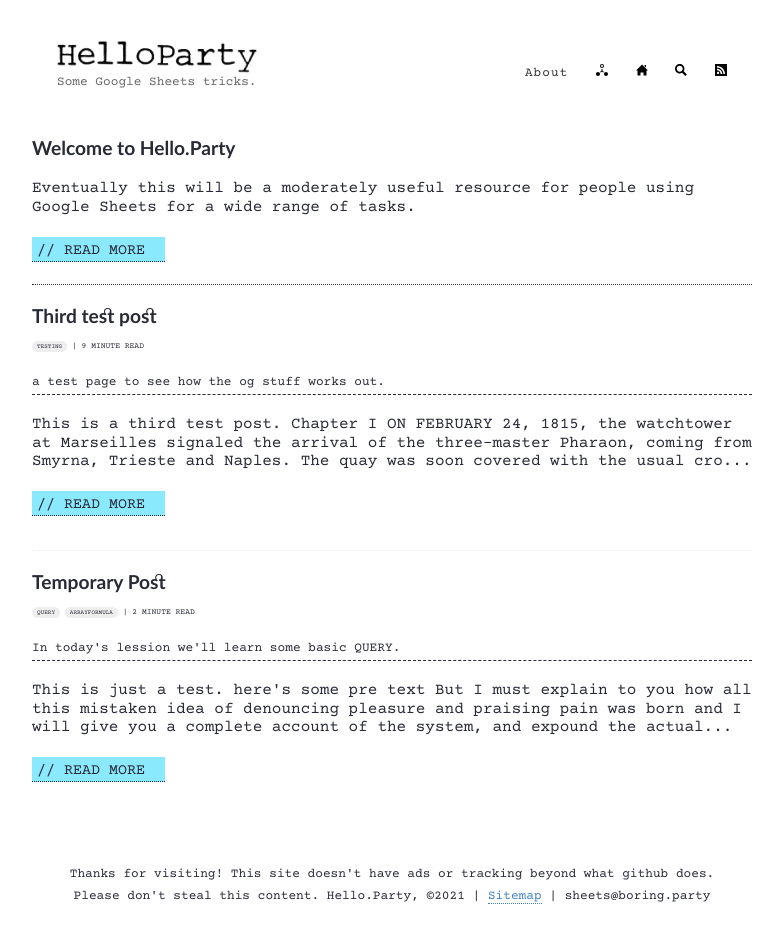
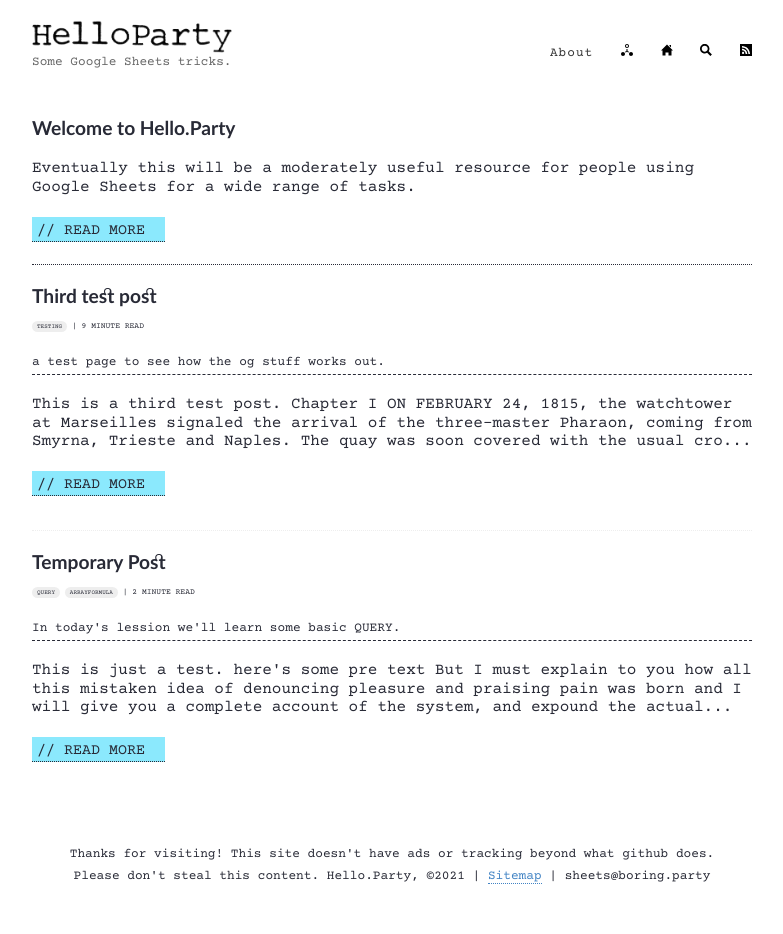
Before and after one commit to hello-party/hello-party-old.github.io, a Jekyll site: the page built from index.html, in a window 1280 px wide. Shown: the whole page, without its empty margins (248-1031 px from the left). Built offline with Jekyll 4.4.1, drawn with Linux system fonts in a browser that asks for light colours; the list of posts is cut into pages by our own code.

Commit message:
Update style.scss

```diff
--- a/assets/style.scss
+++ b/assets/style.scss
@@ -365,7 +365,6 @@ p > img {
 
 .masthead {
   padding: 20px 0;
-  margin: 20px 25px 0px;
 
   @include mobile {
     text-align: center;
```
